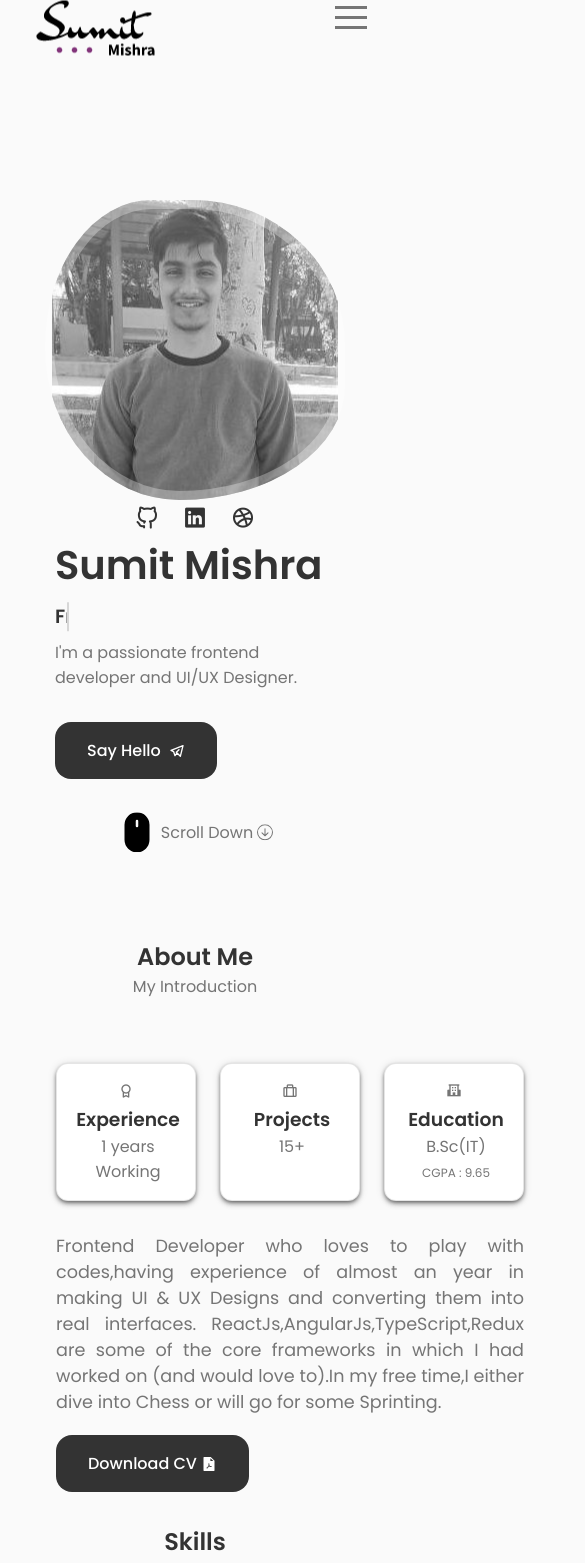
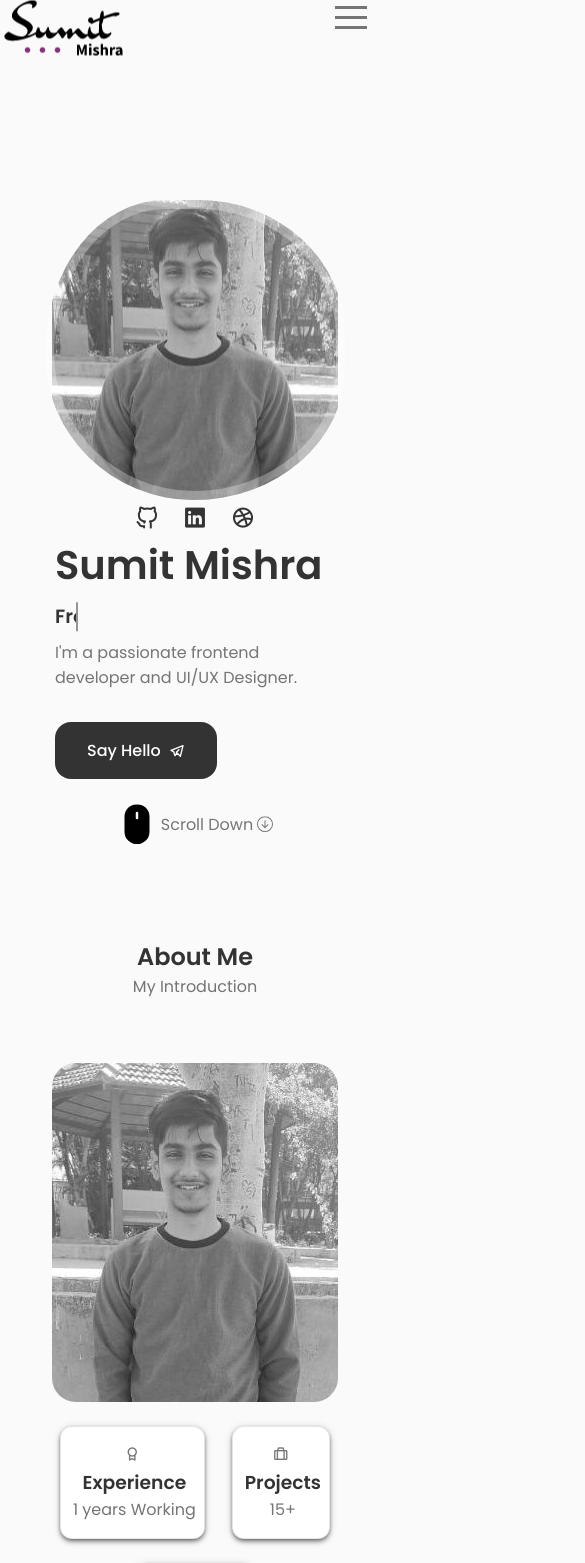
Before and after one commit to SumitMish23/Portfolio, a React (Create React App) app: page / in a window 390 px wide. Shown: the top 1563 px of the page, 585 px wide, since content can reach past the window. Built offline with nearby package versions, Linux system fonts and the light colour scheme.

Commit message:
Added Queries For Mobile

```diff
--- a/public/index.html
+++ b/public/index.html
@@ -9,7 +9,7 @@
       name="description"
       content="Web site created using create-react-app"
     />
-
+    <!-- Hello,How are You ? -->
     <!-- Box Icons -->
     <link
       href="https://unpkg.com/boxicons@2.1.4/css/boxicons.min.css"
--- a/src/App.css
+++ b/src/App.css
@@ -111,9 +111,9 @@ img {
 
 
 /* Break-Points */
-@media screen and (max-width:992px){
+/* @media screen and (max-width:992px){
   .container{
     margin: 0rem 2rem;
   }
 
-}
+} */
--- a/src/components/about/About.css
+++ b/src/components/about/About.css
@@ -1,56 +1,78 @@
-
-.about__container{
-    grid-template-columns: repeat(2,1fr);
+.about__container {
+  max-width: 100vw;
+  /* grid-template-columns: repeat(2, 1fr); */
+  grid-template-columns: repeat(2, minmax(0, 1fr));
   align-items: center;
   column-gap: 4rem;
 }
-.about__img{
-    width: 350px;
+.about__img {
+  float: right;
   border-radius: 1.5rem;
   justify-self: center;
 }
-.about__info{
-    grid-template-columns: repeat(3,140px);
+
+.about__info {
+  grid-template-columns: repeat(3, 140px);
   gap: 0.5rem;
   margin-bottom: 2rem;
 }
-.about__title{
+.about__title {
   padding-left: 0.25rem;
 }
-.about__subtitle{
+.about__subtitle {
   display: block;
   padding-left: 0.25rem;
 }
-.cgpa{
+.cgpa {
   font-size: 0.75rem;
   padding-bottom: 1rem;
 }
-.about__description{
+.about__description {
   margin: 1.25rem 0rem;
   font-size: 1.1rem;
   text-align: justify;
 }
-.about__box{
+.about__box {
   background-color: var(--container-color);
-    border: 1px solid rgba(0,0,0,0.1);
-    box-shadow: rgb(0 0 0 / 60%) 0px 2px 4px -1px, rgb(0 0 0 / 14%) 0px 4px 5px 0px, rgb(0 0 0 / 12%) 0px 1px 10px 0px;
+  border: 1px solid rgba(0, 0, 0, 0.1);
+  box-shadow: rgb(0 0 0 / 60%) 0px 2px 4px -1px,
+    rgb(0 0 0 / 14%) 0px 4px 5px 0px, rgb(0 0 0 / 12%) 0px 1px 10px 0px;
   border-radius: 0.75rem;
   background-repeat: 0.75rem;
   text-align: center;
   padding: 1rem 0.5rem;
-
-
-
 }
-.about__box:hover{
+.about__box:hover {
   transform: scale(1.15);
   transition: 1s smooth ease-in-out;
   background-color: var(--title-color-dark);
   color: #fff;
 }
-.about__box:hover h3{
+.about__box:hover h3 {
   color: #fff;
 }
-.cv--icon{
+.cv--icon {
   margin-left: 0.25rem;
 }
+/* Media Queries */
+@media screen and (max-width:992px){
+  .about__container {
+    grid-template-columns: 1fr;
+  }
+  .about__description{
+    width: 60%;
+  }
+  .about__data{
+    display: flex;
+    justify-content: center;
+    align-items: center;
+    row-gap: 0.5vh;
+    flex-direction: column;
+  }
+  .about__info{
+    display: flex !important;
+    flex-wrap: wrap;
+    width: 70%;
+    justify-content: space-around;
+  }
+}
--- a/src/components/about/About.jsx
+++ b/src/components/about/About.jsx
@@ -10,7 +10,7 @@ const About = () => {
     <section className="about section" id='about'>
         <h2 className='section__title'>About Me</h2>
         <span className="section__subtitle">My Introduction</span>
-        <div className="about__container container grid">
+        <div className="about__container container grid ">
                <img src={Image}  className="about__img"alt="" srcSet="" />
 
                <div className="about__data">
--- a/src/components/contact/contact.css
+++ b/src/components/contact/contact.css
@@ -68,3 +68,18 @@ form {
   width: 100%;
   justify-content: center;
 }
+
+
+@media screen and (max-width:992px){
+
+  .contact__container {
+    grid-template-columns: 1fr;
+  }
+ .contact__content{
+    margin: 2rem auto;
+    width: fit-content;
+  }
+  .contact__form{
+    width: 100%;
+  }
+}
--- a/src/components/home/Home.css
+++ b/src/components/home/Home.css
@@ -5,59 +5,57 @@
   align-items: center;
   grid-template-columns: 116px repeat(2, 1fr);
 }
+
 .home__img {
   background: url(../../assets/profile-pic-edited.jpg);
   background-repeat: no-repeat;
   background-position: center;
   box-shadow: inset 0 0 0 9px rgb(255 255 255 /30%);
-  /* background-size: cover; */
   order: 1;
   width: 300px;
   height: 300px;
   animation: profile__animate 8s ease-in-out infinite 1s;
 }
+
 .home__social {
   display: grid;
   grid-template-columns: max-content;
   row-gap: 1rem;
 }
+
 .home__social-icon {
   font-size: 1.5rem;
   color: var(--title-color);
 }
+
 .home__social-icon:hover {
   color: var(--title-color-dark);
 }
+
 .home__title {
   font-size: 2.5rem;
   white-space: nowrap;
 }
+
 .home__subtitle {
   margin-top: 1rem;
   white-space: nowrap;
   position: relative;
   max-width: fit-content;
+}
 
-}
 .home__description {
   margin-bottom: 2rem;
+}
 
+.icon-linkedin {
+  border-radius: 100px;
 }
-.icon-linkedin{
-border-radius: 100px;
-}
-/* .home__subtitle::before{
-    content: '';
-    position: absolute;
-    width: 72px;
-    height: 1px;
-    background-color: var(--text-color);
-    left: 0;
-    top: 15px;
-} */
+
 .telegram-icon {
   margin-left: 0.5rem;
 }
+
 .scroll-down {
   display: flex;
   column-gap: 0.25rem;
@@ -65,6 +63,7 @@ border-radius: 100px;
   cursor: pointer;
   animation: scroller 2s ease-in-out infinite 1s;
 }
+
 .mouse-svg {
   width: 40px;
   height: 40px;
@@ -73,7 +72,7 @@ border-radius: 100px;
 
 /* --------------Animation-------------------- */
 .blinker {
- width: 20em;
+  width: 20em;
   margin-left: 0px;
   border-right: 2px solid rgba(255, 255, 255, 0.75);
   font-size: 1.2rem;
@@ -85,68 +84,89 @@ border-radius: 100px;
 
 /* Animation */
 .anim-typewriter {
-  animation: typewriter 6s steps(44)infinite normal ,
+  animation: typewriter 6s steps(44) infinite normal,
     blinkTextCursor 500ms steps(44) infinite normal;
 }
+
 @keyframes typewriter {
   from {
     width: 0;
   }
+
   to {
-    width:198px;
+    width: 198px;
   }
 }
+
 @keyframes blinkTextCursor {
   from {
     border-right-color: var(--title-color-dark);
   }
+
   to {
     border-right-color: transparent;
   }
 }
+
 /*  */
 
 @keyframes scroller {
   0% {
     transform: translateY(0);
   }
+
   30% {
     transform: translateY(1.75rem);
   }
 }
+
 @keyframes profile__animate {
   0% {
     border-radius: 60% 40% 30% 70%/60% 30% 70% 40%;
   }
+
   50% {
     border-radius: 30% 60% 70% 40%/50% 60% 30% 60%;
   }
+
   100% {
     border-radius: 60% 40% 30% 70%/60% 30% 70% 40%;
   }
 }
+
 /* Media Queries */
 
 @media screen and (max-width: 500px) {
-  .home__description{
+  .home__description {
     font-size: 1rem;
     width: 280px;
   }
+
   .home__content {
     display: flex;
     flex-direction: column;
   }
+
   .home__img {
     order: -1;
   }
+
   .home__social {
     display: flex;
     column-gap: 1.5rem;
   }
+
   .scroll-down {
     justify-content: center;
   }
+
   .button {
     padding: 1rem 2rem !important;
   }
 }
+@media screen and (max-width:992px){
+  .home__content {
+    grid-template-columns: 58px repeat(2, 1fr);
+  }
+
+}
--- a/src/components/projects/project.css
+++ b/src/components/projects/project.css
@@ -103,3 +103,16 @@
   position: relative;
     top: 3px;
 }
+/* MEDIA QUERIES  */
+@media screen and (max-width:992px){
+  .card{
+    width: 29rem;
+  }
+
+}
+@media screen and (max-width:600px){
+  .card{
+    width: 23rem;
+  }
+
+}
```
Lines whose indentation alone changed are shown as unchanged.
